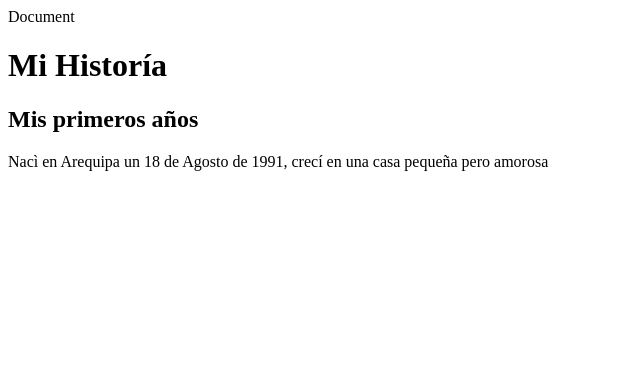
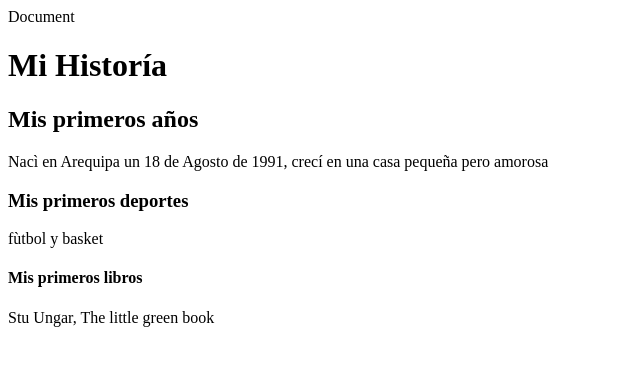
Before and after one commit to CgMayhuire/biografia, a plain HTML site: page index.html in a window 1280 px wide. Shown: the whole page, without its empty margins (0-640 px from the left). Drawn offline with Linux system fonts and the light colour scheme.

Commit message:
modificaciòn luego de borrar todo por error

```diff
--- a/index.html
+++ b/index.html
@@ -13,6 +13,14 @@
             <h2>Mis primeros años</h2>
             <p>Nacì en Arequipa un 18 de Agosto de 1991, crecí en una casa pequeña pero amorosa</p>
         </section>
+        <section>
+            <h3>Mis primeros deportes</h3>
+            <p>fùtbol y basket</p>
+        </section>
+        <section>
+            <h4>Mis primeros libros</h4>
+            <p>Stu Ungar, The little green book</p>
+        </section>
     </main>
 </body>
 </html>
```
